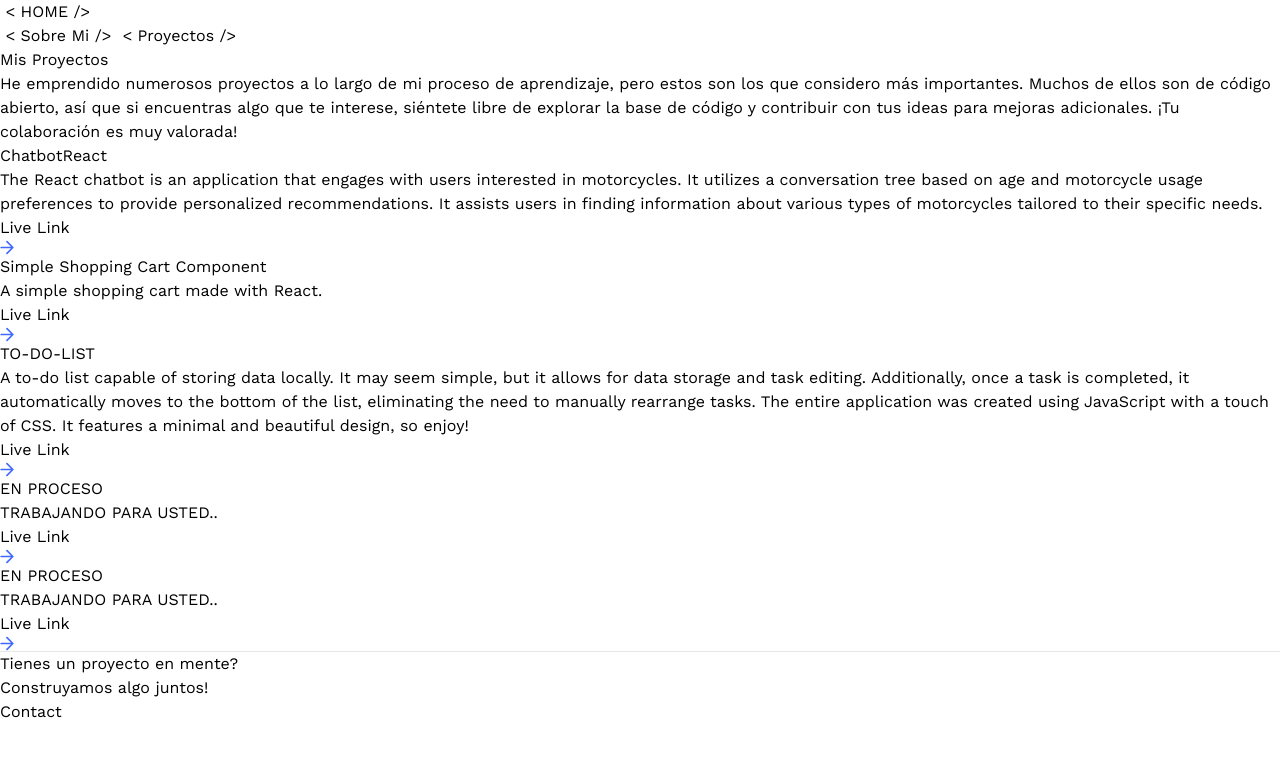
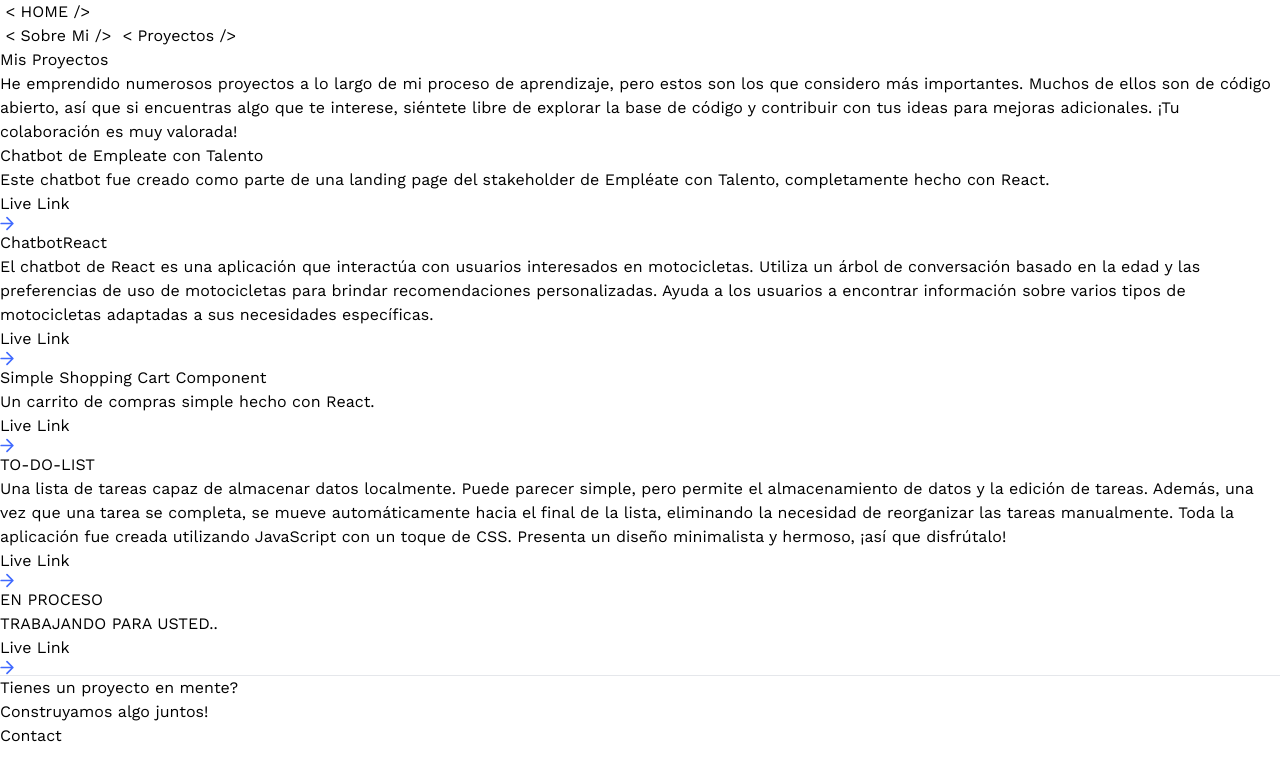
Before and after one commit to agt1984/MyPortfolio, a React (Vite) app: page /projects in a window 1280 px wide. Shown: the top 780 px of the page. Built offline with nearby package versions, Linux system fonts and the light colour scheme; no server answers.

Commit message:
Projects actualiced

```diff
--- a/src/constants/index.js
+++ b/src/constants/index.js
@@ -157,17 +157,25 @@ export const socialLinks = [
 export const projects = [
   {
     iconUrl: chatbot,
+    theme: "btn-back-red",
+    name: "Chatbot de Empleate con Talento",
+    description:
+      "Este chatbot fue creado como parte de una landing page del stakeholder de Empléate con Talento, completamente hecho con React.",
+    link: "https://chat-empleate.vercel.app/",
+  },
+  {
+    iconUrl: chatbot,
     theme: "btn-back-black",
     name: "ChatbotReact",
     description:
-      "The React chatbot is an application that engages with users interested in motorcycles. It utilizes a conversation tree based on age and motorcycle usage preferences to provide personalized recommendations. It assists users in finding information about various types of motorcycles tailored to their specific needs.",
+      "El chatbot de React es una aplicación que interactúa con usuarios interesados en motocicletas. Utiliza un árbol de conversación basado en la edad y las preferencias de uso de motocicletas para brindar recomendaciones personalizadas. Ayuda a los usuarios a encontrar información sobre varios tipos de motocicletas adaptadas a sus necesidades específicas.",
     link: "https://chatbot-react-murex.vercel.app/",
   },
   {
     iconUrl: shoppingCart,
     theme: "btn-back-blue",
     name: "Simple Shopping Cart Component",
-    description: "A simple shopping cart made with React.",
+    description: "Un carrito de compras simple hecho con React.",
     link: "https://carrito-basico-zeta.vercel.app/",
   },
   {
@@ -175,7 +183,7 @@ export const projects = [
     theme: "btn-back-green",
     name: "TO-DO-LIST",
     description:
-      "A to-do list capable of storing data locally. It may seem simple, but it allows for data storage and task editing. Additionally, once a task is completed, it automatically moves to the bottom of the list, eliminating the need to manually rearrange tasks. The entire application was created using JavaScript with a touch of CSS. It features a minimal and beautiful design, so enjoy!",
+      "Una lista de tareas capaz de almacenar datos localmente. Puede parecer simple, pero permite el almacenamiento de datos y la edición de tareas. Además, una vez que una tarea se completa, se mueve automáticamente hacia el final de la lista, eliminando la necesidad de reorganizar las tareas manualmente. Toda la aplicación fue creada utilizando JavaScript con un toque de CSS. Presenta un diseño minimalista y hermoso, ¡así que disfrútalo!",
     link: "https://agt1984.github.io/to-do-list/",
   },
   {
@@ -185,11 +193,4 @@ export const projects = [
     description: "TRABAJANDO PARA USTED..",
     link: "https://github.com/adrianhajdin/project_ai_summarizer",
   },
-  {
-    iconUrl: summiz,
-    theme: "btn-back-red",
-    name: "EN PROCESO",
-    description: "TRABAJANDO PARA USTED..",
-    link: "https://github.com/adrianhajdin/project_ai_summarizer",
-  },
 ];
--- a/src/pages/Contact.jsx
+++ b/src/pages/Contact.jsx
@@ -77,7 +77,7 @@ const Contact = () => {
       {alert.show && <Alert {...alert} />}
 
       <div className="flex-1 min-w-[50%] flex flex-col">
-        <h1 className="head-text">Get in Touch</h1>
+        <h1 className="head-text">Contáctame</h1>
 
         <form
           ref={formRef}
@@ -118,7 +118,7 @@ const Contact = () => {
               name="message"
               rows="4"
               className="textarea"
-              placeholder="Write your thoughts here..."
+              placeholder="Escribe tu texto aqui..."
               value={form.message}
               onChange={handleChange}
               onFocus={handleFocus}
@@ -133,7 +133,7 @@ const Contact = () => {
             onFocus={handleFocus}
             onBlur={handleBlur}
           >
-            {loading ? "Sending..." : "Submit"}
+            {loading ? "Enviando..." : "Enviar"}
           </button>
         </form>
       </div>
```
